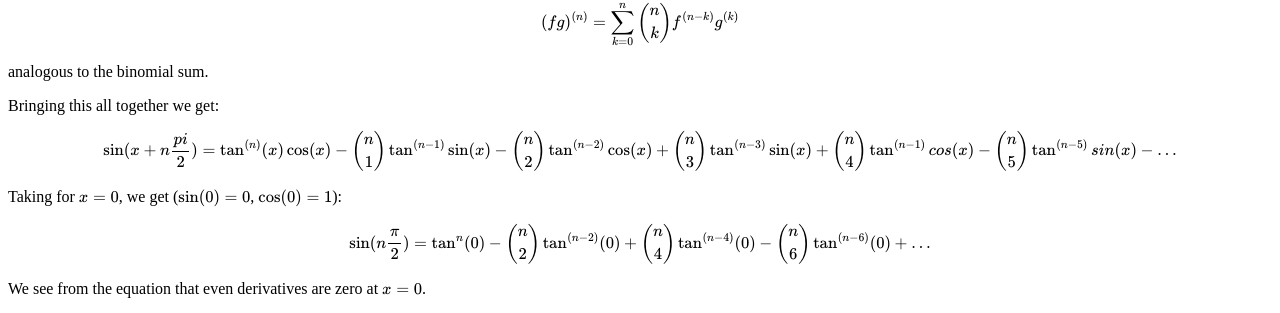
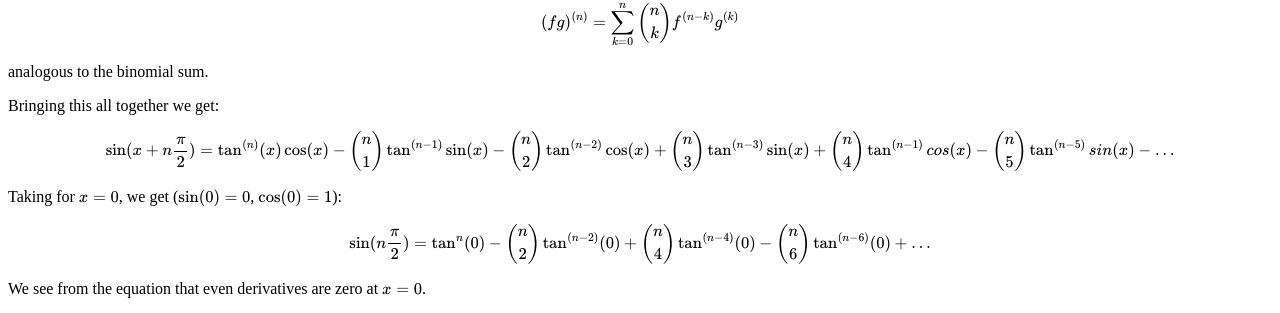
Before and after one commit to wolfi71/wolfi71.github.io, a Jekyll site: the page built from taylor_series.md, in a window 1280 px wide. Shown: the part 351-664 px from the top of the page. Built offline with Jekyll 4.4.1, drawn with Linux system fonts in a browser that asks for light colours; our own code applies the rules of GitHub Pages for plain Markdown files.

```diff
--- a/taylor_series.md
+++ b/taylor_series.md
@@ -21,7 +21,7 @@ analogous to the binomial sum.
 
 Bringing this all together we get:
 
-$$ \sin(x + n \frac{pi}{2}) = \tan^{(n)}(x)\cos(x) - { n \choose 1} \tan^{(n-1)}\sin(x) - { n \choose 2} \tan^{(n-2)}\cos(x) + {n \choose 3} \tan^{(n-3)}\sin(x) + { n \choose 4} \tan^{(n-1)}cos(x) - {n \choose 5}\tan^{(n-5)}sin(x) - \ldots$$
+$$ \sin(x + n \frac{\pi}{2}) = \tan^{(n)}(x)\cos(x) - { n \choose 1} \tan^{(n-1)}\sin(x) - { n \choose 2} \tan^{(n-2)}\cos(x) + {n \choose 3} \tan^{(n-3)}\sin(x) + { n \choose 4} \tan^{(n-1)}cos(x) - {n \choose 5}\tan^{(n-5)}sin(x) - \ldots$$
 
 Taking for $x = 0$, we get ($\sin(0) = 0$, $\cos(0) = 1$):
 
```
